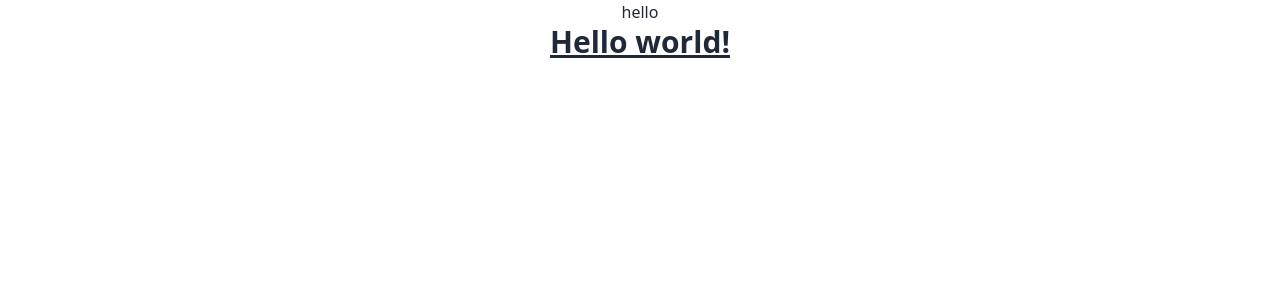
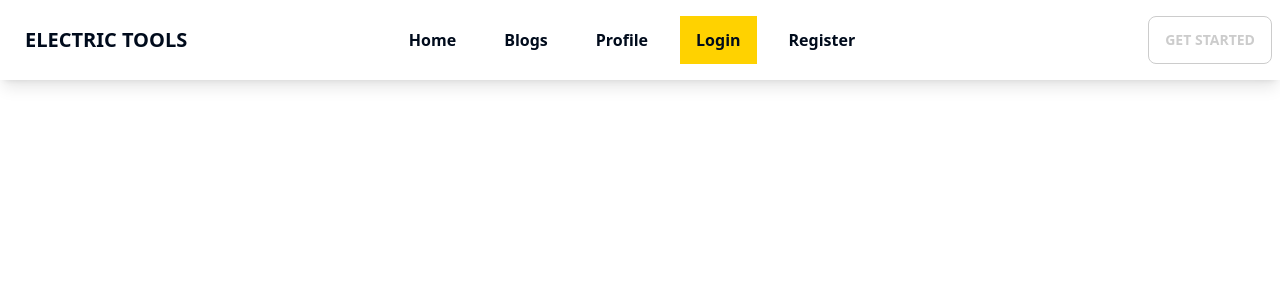
Before and after one commit to Hasan-Rifat/manufacturer-website-client-side, a React (Create React App) app: page /login in a window 1280 px wide. Shown: the top 300 px of the page. Built offline with nearby package versions, Linux system fonts and the light colour scheme; the HTML template or start-up script is replaced by a standard one.

Commit message:
header complete

```diff
--- a/src/App.js
+++ b/src/App.js
@@ -1,10 +1,10 @@
 import "./App.css";
+import Navbar from "./Components/Shared/Navbar";
 
 function App() {
   return (
     <div className="App">
-      <h2>hello</h2>
-      <h1 className="text-3xl font-bold underline">Hello world!</h1>
+      <Navbar></Navbar>
     </div>
   );
 }
--- /dev/null
+++ b/src/Components/Shared/Navbar.js
@@ -0,0 +1,102 @@
+import React from "react";
+import { Link, NavLink } from "react-router-dom";
+
+const Navbar = () => {
+  const user = false;
+  const menuItem = (
+    <>
+      <li>
+        <NavLink className="mr-4 text-accent font-semibold" to="/">
+          Home
+        </NavLink>
+      </li>
+      <li>
+        <NavLink className="mr-4 text-accent font-semibold" to="/blogs">
+          Blogs
+        </NavLink>
+      </li>
+      <li>
+        <NavLink className="mr-4 text-accent font-semibold" to="/profile">
+          Profile
+        </NavLink>
+      </li>
+      {user && (
+        <li>
+          <NavLink className="mr-4 text-accent font-semibold" to="/dashboard">
+            Dashboard
+          </NavLink>
+        </li>
+      )}
+
+      {user && (
+        <li>
+          <NavLink className="mr-4 text-accent font-semibold" to="/logout">
+            Logout
+          </NavLink>
+        </li>
+      )}
+
+      {!user && (
+        <>
+          <li>
+            <NavLink className="mr-4 text-accent font-semibold  " to="/login">
+              Login
+            </NavLink>
+          </li>
+          <li>
+            <NavLink className="mr-4 text-accent font-semibold " to="/register">
+              Register
+            </NavLink>
+          </li>
+        </>
+      )}
+    </>
+  );
+  return (
+    <header className="shadow-lg py-2">
+      <div className=" max-w-7xl mx-auto">
+        <div class="navbar bg-base-100">
+          <div class="navbar-start">
+            <div class="dropdown">
+              <label tabindex="0" class="btn btn-ghost lg:hidden">
+                <svg
+                  xmlns="http://www.w3.org/2000/svg"
+                  class="h-5 w-5"
+                  fill="none"
+                  viewBox="0 0 24 24"
+                  stroke="currentColor"
+                >
+                  <path
+                    stroke-linecap="round"
+                    stroke-linejoin="round"
+                    stroke-width="2"
+                    d="M4 6h16M4 12h8m-8 6h16"
+                  />
+                </svg>
+              </label>
+              <ul
+                tabindex="0"
+                class="menu menu-compact dropdown-content mt-3 p-2 shadow bg-base-100 rounded-box w-52"
+              >
+                {menuItem}
+              </ul>
+            </div>
+            <Link to="/" class="btn btn-ghost  text-accent text-xl uppercase">
+              electric tools
+            </Link>
+          </div>
+          <div class="navbar-center hidden lg:flex">
+            <ul class="menu menu-horizontal p-0">{menuItem}</ul>
+          </div>
+          <div class="navbar-end">
+            <Link to="/login" class="btn">
+              Get started
+            </Link>
+          </div>
+        </div>
+      </div>
+    </header>
+  );
+};
+
+export default Navbar;
--- a/tailwind.config.js
+++ b/tailwind.config.js
@@ -4,7 +4,15 @@ module.exports = {
     extend: {},
   },
   daisyui: {
-    themes: ["light"],
+    themes: [
+      {
+        mytheme: {
+          primary: "#ffd200",
+          secondary: "#2457aa",
+          accent: "#000b1c",
+        },
+      },
+    ],
   },
   plugins: [require("daisyui")],
 };
```
